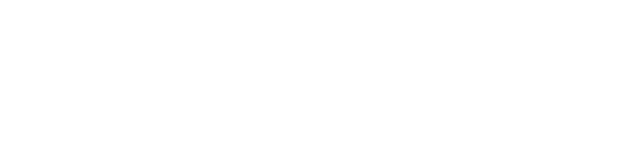
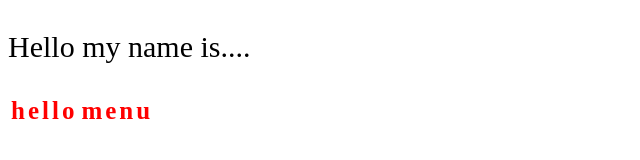
Before and after one commit to Pycik/TestProject, a plain HTML site: page project2/index.html in a window 1280 px wide. Shown: the whole page, without its empty margins (0-640 px from the left). Drawn offline with Linux system fonts and the light colour scheme.

Commit message:
My Project 2

```diff
--- a/project2/css/style.css
+++ b/project2/css/style.css
@@ -0,0 +1,8 @@
+tr>th{
+	font-size: 25px;
+	color: red;
+	letter-spacing: 3px;
+}
+p {
+	font-size: 30px;
+}
--- a/project2/index.html
+++ b/project2/index.html
@@ -2,6 +2,16 @@
 <html>
 <head>
 	<title>New lesson</title>
+	<link rel="stylesheet" type="text/css" href="css/style.css">
+	<p>
+		Hello my name is....
+	</p>
+	<table>
+		<tr>
+			<th>hello</th>
+			<th>menu</th>
+		</tr>
+	</table>
 </head>
 <body>
 
```
Also changed, not shown: project1/index.html (+1 -0 lines).
